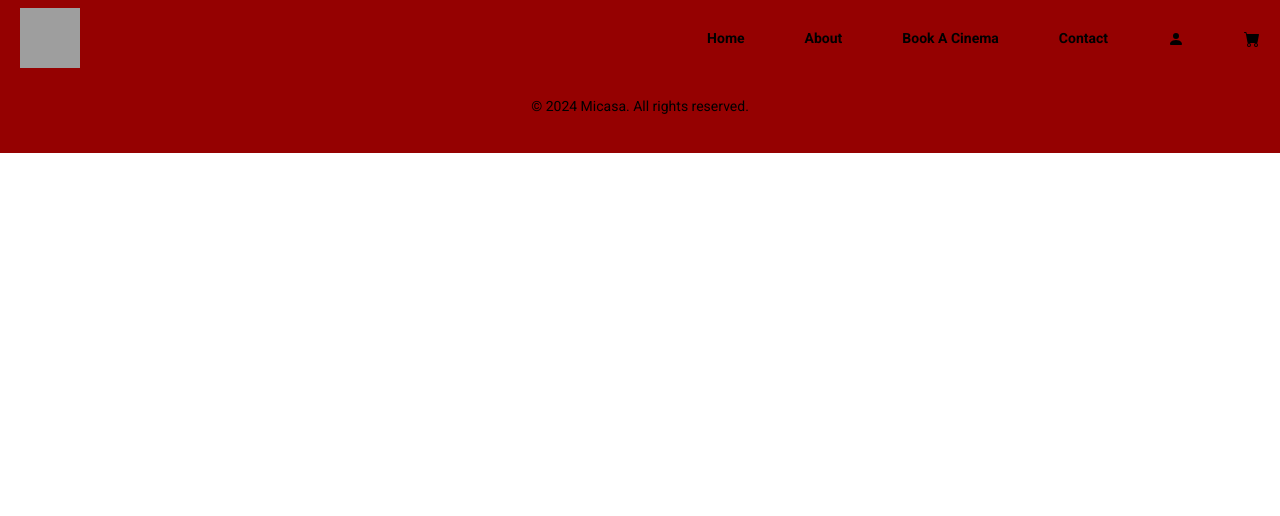
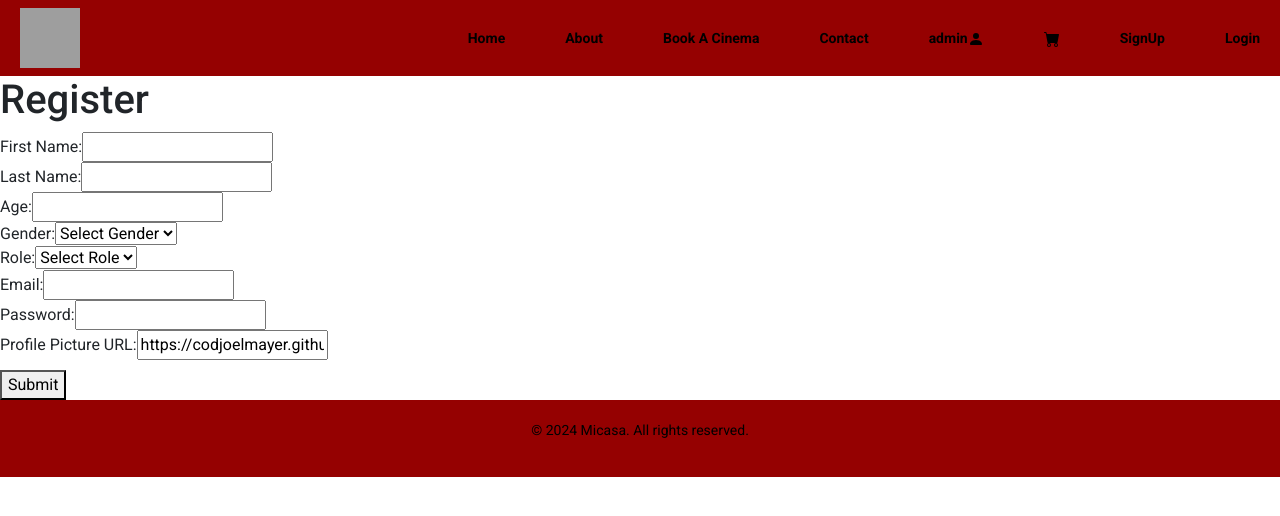
Before and after one commit to jords-springy/screenscape, a Vue app: page /signup in a window 1280 px wide. Shown: the top 516 px of the page. Built offline with nearby package versions, Linux system fonts and the light colour scheme; grey boxes are pictures that could not be loaded; what vue3-cookies would draw is missing.

Commit message:
fixed single page

```diff
--- a/src/components/NavBarComp.vue
+++ b/src/components/NavBarComp.vue
@@ -9,12 +9,14 @@
           <li><router-link to="/about">About</router-link></li>
           <li><router-link to="/products">Book A Cinema</router-link></li>
           <li><router-link to="/contact">Contact</router-link></li>
-          <li><router-link to="/admin"><svg xmlns="http://www.w3.org/2000/svg" width="16" height="16" fill="currentColor" class="bi bi-person-fill" viewBox="0 0 16 16">
+          <li><router-link to="/admin">admin<svg xmlns="http://www.w3.org/2000/svg" width="16" height="16" fill="currentColor" class="bi bi-person-fill" viewBox="0 0 16 16">
   <path d="M3 14s-1 0-1-1 1-4 6-4 6 3 6 4-1 1-1 1zm5-6a3 3 0 1 0 0-6 3 3 0 0 0 0 6"/>
 </svg></router-link></li>
-          <li><router-link to="/admin"><svg xmlns="http://www.w3.org/2000/svg" width="16" height="16" fill="currentColor" class="bi bi-cart-fill" viewBox="0 0 16 16">
+          <li><router-link to="/cart"><svg xmlns="http://www.w3.org/2000/svg" width="16" height="16" fill="currentColor" class="bi bi-cart-fill" viewBox="0 0 16 16">
   <path d="M0 1.5A.5.5 0 0 1 .5 1H2a.5.5 0 0 1 .485.379L2.89 3H14.5a.5.5 0 0 1 .491.592l-1.5 8A.5.5 0 0 1 13 12H4a.5.5 0 0 1-.491-.408L2.01 3.607 1.61 2H.5a.5.5 0 0 1-.5-.5M5 12a2 2 0 1 0 0 4 2 2 0 0 0 0-4m7 0a2 2 0 1 0 0 4 2 2 0 0 0 0-4m-7 1a1 1 0 1 1 0 2 1 1 0 0 1 0-2m7 0a1 1 0 1 1 0 2 1 1 0 0 1 0-2"/>
 </svg></router-link></li>
+<li><router-link to="/signup">SignUp</router-link></li>
+<li><router-link to="/login">Login</router-link></li>
         </ul>
       </ul>
     </nav>
--- a/src/components/SingleCard.vue
+++ b/src/components/SingleCard.vue
@@ -25,10 +25,10 @@
 
     <!-- Slot for buttons -->
     <slot name="button">
-      <button class="products-view-more-btn" @click="toggleProductDetails">
-        {{ showDetails ? 'Show Less' : 'View More' }}
+      <button class="products-return-btn" @click="$emit('return-to-products')">
+        Return to Products
       </button>
-    </slot>
+      </slot>
   </div>
 </template>
 
@@ -42,7 +42,7 @@ export default {
   },
   data() {
     return {
-      showDetails: false,
+      showDetails: true,
       defaultImage: 'https://example.com/default-image.jpg'
     };
   },
--- a/src/router/index.js
+++ b/src/router/index.js
@@ -21,7 +21,7 @@ const routes = [
 
   },
   {
-    path: '/product/:id',
+    path: '/product/:prodID',
     name: 'product',
     component: () => import('../views/SingleProductView.vue'),
   },
--- a/src/store/index.js
+++ b/src/store/index.js
@@ -9,7 +9,7 @@ const apiURL = 'https://screenscape.onrender.com/';
 
 export default createStore({
   state: {
-    products: [],
+    products: null,
     product: null,
     users: [],
     adminproducts: [], // If used, otherwise remove
@@ -45,6 +45,7 @@ export default createStore({
     }
   },
   actions: {
+
     async fetchProducts({ commit }) {
       try {
         const response = await axios.get(`${apiURL}product`);
@@ -65,13 +66,22 @@ export default createStore({
     },
     async fetchProduct({ commit }, prodID) {
       try {
+        if (!prodID) {
+          throw new Error('Invalid Product ID');
+        }
+
+        console.log('Fetching product with ID:', prodID); // Log the product ID
+
         const response = await axios.get(`${apiURL}product/${prodID}`);
         commit('SET_PRODUCT', response.data);
       } catch (error) {
         console.error('Error fetching product:', error);
-        toast.error('Failed to fetch product');
+        toast.error('Failed to fetch product. Please try again later.');
       }
     },
+
+
+
     async getProduct({ commit }, prodID) {
       try {
         const response = await axios.get(`${apiURL}product/${prodID}`);
@@ -89,7 +99,12 @@ export default createStore({
         toast.success('Product added successfully');
         dispatch('fetchProducts');
       } catch (error) {
-        console.error('Error adding product:', error);
+        console.error('Error adding product:', {
+          message: error.message,
+          response: error.response?.data,
+          status: error.response?.status,
+          headers: error.response?.headers
+        });
         toast.error('Failed to add product');
       }
     },
@@ -101,7 +116,12 @@ export default createStore({
         toast.success('Product deleted successfully');
         dispatch('fetchProducts');
       } catch (error) {
-        console.error('Error deleting product:', error);
+        console.error('Error deleting product:', {
+          message: error.message,
+          response: error.response?.data,
+          status: error.response?.status,
+          headers: error.response?.headers
+        });
         toast.error('Failed to delete product');
       }
     },
@@ -113,7 +133,12 @@ export default createStore({
         toast.success('Product updated successfully');
         dispatch('fetchProducts');
       } catch (error) {
-        console.error('Error updating product:', error);
+        console.error('Error updating product:', {
+          message: error.message,
+          response: error.response?.data,
+          status: error.response?.status,
+          headers: error.response?.headers
+        });
         toast.error('Failed to update product');
       }
     },
@@ -128,11 +153,34 @@ export default createStore({
     },
     async register({ dispatch }, userData) {
       try {
-        await axios.post(`${apiURL}user`, userData);
+        // Create FormData object for sending data
+        const formData = new FormData();
+        for (const key in userData) {
+          formData.append(key, userData[key]);
+        }
+
+        // POST request to register the user
+        await axios.post(`${apiURL}user/register`, formData, {
+          headers: {
+            'Content-Type': 'multipart/form-data', // Specifies the content type of the request
+          },
+        });
+
+        // Notify the user of successful registration
         toast.success('User registered successfully');
+
+        // Refresh the list of users
         dispatch('fetchUsers');
       } catch (error) {
-        console.error('Error registering user:', error);
+        // Log detailed error information
+        console.error('Error registering user:', {
+          message: error.message,
+          response: error.response?.data,
+          status: error.response?.status,
+          headers: error.response?.headers
+        });
+
+        // Notify the user of the failure
         toast.error('Failed to register user');
       }
     },
--- a/src/views/AdminView.vue
+++ b/src/views/AdminView.vue
@@ -179,7 +179,7 @@
                         </div>
                         <div class="modal-footer d-flex flex-column justify-content-around">
                             <button type="button" class="btn btn-secondary" data-bs-dismiss="modal">Close</button>
-                            <button type="button" @click="register" class="btn btn-primary">Save changes</button>
+                            <button type="button"  class="btn btn-primary">Save changes</button>
                         </div>
                         </div>
                     </div>
@@ -408,12 +408,7 @@ let prodUpdatePay = ref({
 
 // const prodPayload = null;
 
-function register() {
-    console.log(addpayload.value);
 
-
-    store.dispatch('register', addpayload.value)
-}
 
 function addProd() {
     store.dispatch('addAProduct', prodUpdatePay.value)
--- a/src/views/SignupView.vue
+++ b/src/views/SignupView.vue
@@ -1,12 +1,122 @@
 <template>
+  <div>
+    <h1>Register</h1>
+    <form @submit.prevent="handleSubmit">
+      <div>
+        <label>First Name:</label>
+        <input v-model="form.firstName" type="text" required />
+      </div>
+      <div>
+        <label>Last Name:</label>
+        <input v-model="form.lastName" type="text" required />
+      </div>
+      <div>
+        <label>Age:</label>
+        <input v-model="form.userAge" type="number" required />
+      </div>
+      <div>
+        <label>Gender:</label>
+        <select v-model="form.gender" required>
+          <option value="" disabled>Select Gender</option>
+          <option value="Male">Male</option>
+          <option value="Female">Female</option>
+          <option value="Other">Other</option>
+        </select>
+      </div>
+      <div>
+        <label>Role:</label>
+        <select v-model="form.userRole" required>
+          <option value="" disabled>Select Role</option>
+          <option value="User">User</option>
+          <option value="Admin">Admin</option>
+        </select>
+      </div>
+      <div>
+        <label>Email:</label>
+        <input v-model="form.emailAdd" type="email" required />
+      </div>
+      <div>
+        <label>Password:</label>
+        <input v-model="form.userPass" type="password" required />
+      </div>
+      <div>
+        <label>Profile Picture URL:</label>
+        <input v-model="form.userProfile" type="text" />
+      </div>
+      <button type="submit">Submit</button>
+      <p v-if="errorMessage">{{ errorMessage }}</p>
+    </form>
+  </div>
+</template>
 
-</template>
 <script>
+import { ref } from 'vue';
+import { useStore } from 'vuex';
 
-export default{
+export default {
+  setup() {
+    const store = useStore();
+    const form = ref({
+      firstName: '',
+      lastName: '',
+      userAge: '',
+      gender: '',
+      userRole: '',
+      emailAdd: '',
+      userPass: '',
+      userProfile: 'https://codjoelmayer.github.io/projectImages/images/profile-Image.png',
+    });
+    const errorMessage = ref('');
 
+    const handleSubmit = async () => {
+      try {
+        errorMessage.value = ''; // Clear previous errors
+
+        // Create FormData object for sending data
+        const formData = new FormData();
+        for (const key in form.value) {
+          formData.append(key, form.value[key]);
+        }
+
+        // Dispatch the register action with formData
+        await store.dispatch('register', formData);
+
+        // Handle successful registration (e.g., redirect or show success message)
+        // For example: router.push('/login'); or show a success message
+
+      } catch (error) {
+        // Handle registration error
+        errorMessage.value = 'Registration failed. Please try again.';
+        console.error('Registration failed:', error);
+      }
+    };
+
+    return {
+      form,
+      handleSubmit,
+      errorMessage
+    };
+  },
+};
+</script>
+
+<style scoped>
+.signup-view {
+  text-align: center;
+  margin-top: 20px;
 }
-</script>
-<style scoped>
 
+table {
+  margin: auto;
+  border-collapse: collapse;
+}
+
+th, td {
+  padding: 10px;
+  border: 1px solid #ddd;
+}
+
+button {
+  margin-top: 10px;
+}
 </style>
--- a/src/views/SingleProductView.vue
+++ b/src/views/SingleProductView.vue
@@ -1,8 +1,9 @@
 <template>
   <div class="product">
-    <SingleCard v-if="product" :product="product">
+    <SingleCard v-if="product" :product="product" :showDetails="showDetails"
+    @toggle-details="toggleProductDetails">
       <template #image>
-        <img :src="product.prodUrl || 'https://example.com/default-image.jpg'" alt="Product Image" />
+        <img :src="product.prodUrl || 'https://example.com/default-image.jpg'" alt="Product Image" class="singleprod"/>
       </template>
 
       <template #title>
@@ -20,8 +21,8 @@
       </template>
 
       <template #button>
-        <button @click="toggleProductDetails">
-          {{ product.showDetails ? 'Show Less' : 'View More' }}
+        <button @click="toggleProducts">
+          {{ product.showDetails ? 'Return to Products': 'Go back' }}
         </button>
       </template>
     </SingleCard>
@@ -41,19 +42,29 @@ export default {
     ...mapGetters(['product'])
   },
   methods: {
-    toggleProductDetails() {
-      if (this.product) {
-        this.product.showDetails = !this.product.showDetails;
-      }
-    },
-  },
+  toggleProducts() {
+    this.$router.push({ name: 'products' });
+  }
+},
   mounted() {
-    const prodID = this.$route.params.prodID;
-    this.$store.dispatch('fetchProduct', prodID);
+  const prodID = this.$route.params.prodID;
+  console.log('Mounted with product ID:', prodID); // Check if this is correct
+
+  if (prodID) {
+    this.$store.dispatch('fetchProduct', prodID)
+      .catch(err => console.error('Dispatch failed:', err));
+  } else {
+    console.error('No valid product ID');
   }
+}
+
 };
 </script>
 
 <style scoped>
 /* Custom styles if needed */
+.singleprod{
+  height: 300px;
+  width:600px
+}
 </style>
```
